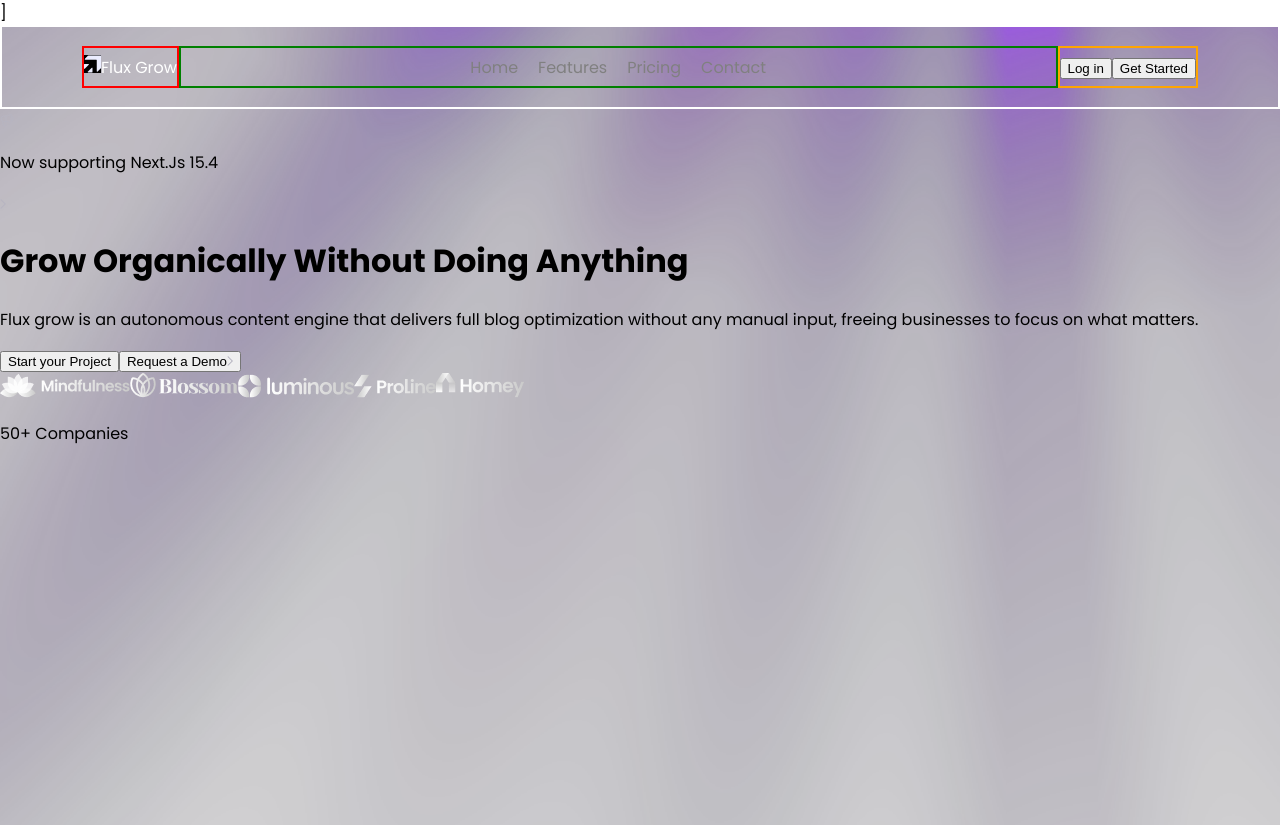
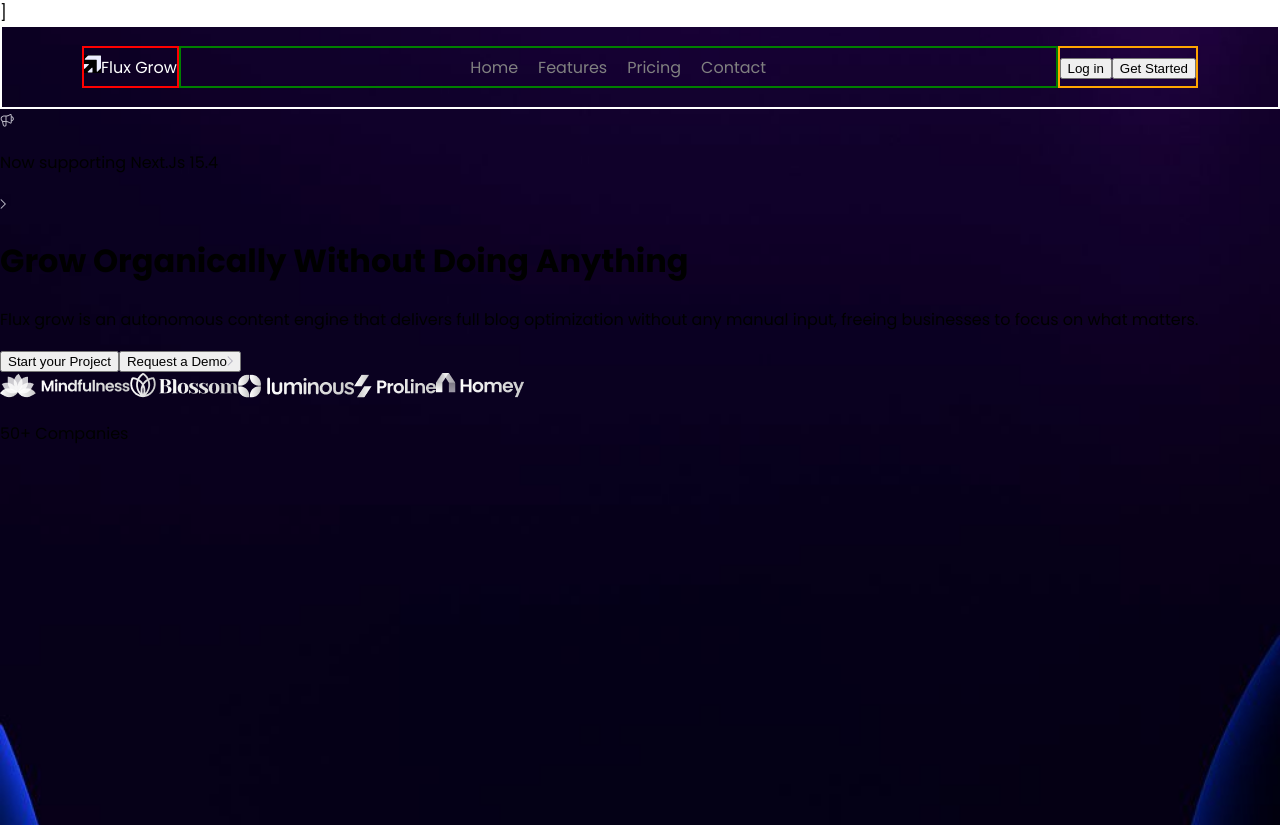
Before and after one commit to Mighty97/Flux-Grow, a React (Vite) app: page / in a window 1280 px wide. Built offline with nearby package versions, Linux system fonts and the light colour scheme.

Commit message:
background sorted

```diff
--- a/src/App.css
+++ b/src/App.css
@@ -1,5 +1,8 @@
 .app-container {
-  background-image: url('./assets/Gradient.png');
+  background-image: url('./assets/bg.jpg');
+  background-size: cover;
+  background-position: center;
+  background-repeat: no-repeat;
   width: 100vw;
   height: 100vh;
 }
```
Also changed, not shown: src/assets/bg.jpg (added).
